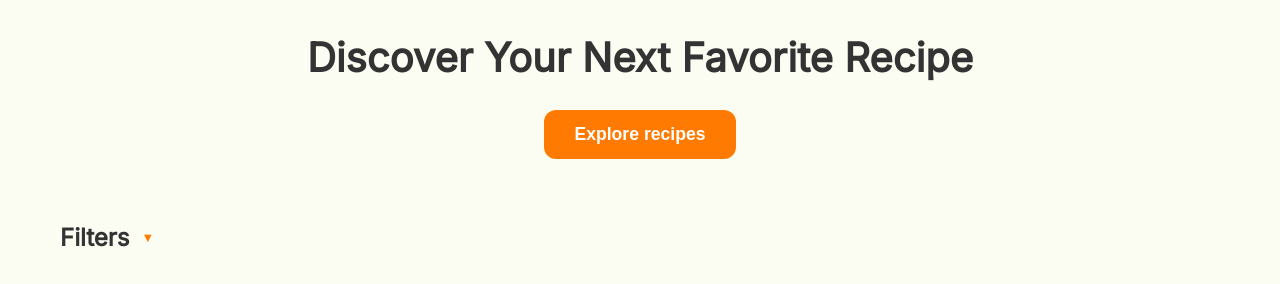
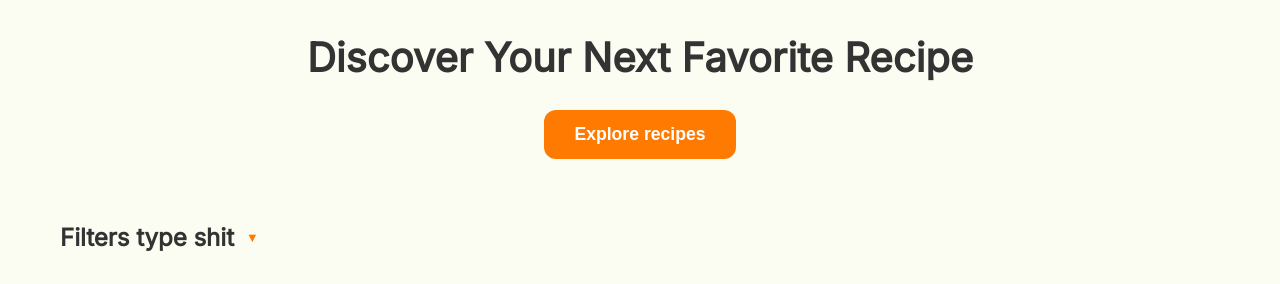
Before and after one commit to Avikafton/foodhub, a plain HTML site: page index.html in a window 1280 px wide. Shown: the part 668-952 px from the top of the page. Drawn offline with Linux system fonts and the light colour scheme.

Commit message:
tyoe shit

```diff
--- a/index.html
+++ b/index.html
@@ -27,7 +27,7 @@
     </section>
 
     <section class="filters-section">
-        <h3>Filters</h3>
+        <h3>Filters type shit</h3>
         <!-- Filters content here -->
     </section>
 
```
